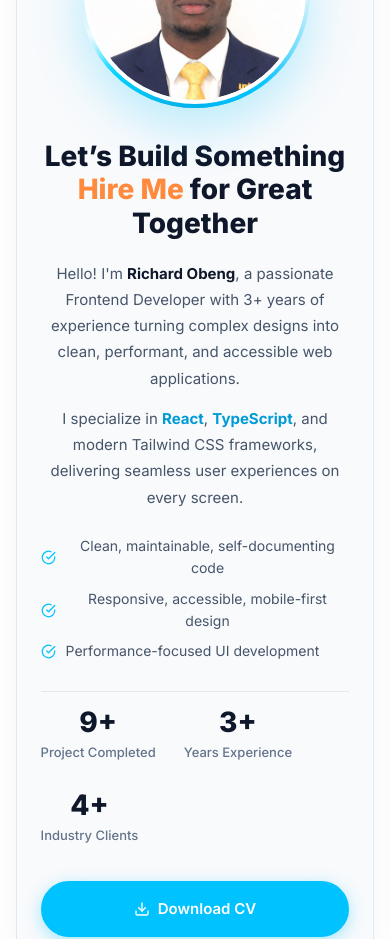
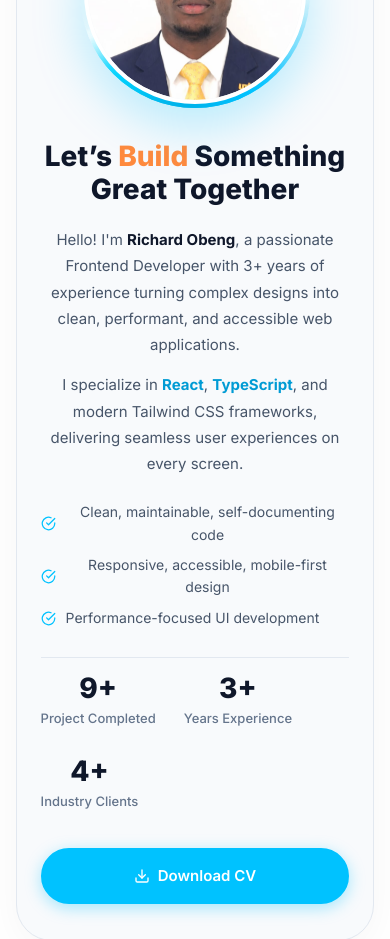
Before and after one commit to MrCorbyyy/my-portfolio, a React (Vite) app: page / in a window 390 px wide. Shown: the part 6140-7079 px from the top of the page. Built offline with nearby package versions, Linux system fonts and the light colour scheme.

Commit message:
feat: implement responsive About section with Framer Motion animations and profile details

```diff
--- a/src/sections/About.tsx
+++ b/src/sections/About.tsx
@@ -91,7 +91,7 @@ export default function About() {
                 marginBottom: '20px',
               }}
             >
-              Let’s Build Something <span style={{ color: '#FF8A3D' }}>Hire Me</span> for <br className="about-br" />
+              Let’s <span style={{ color: '#FF8A3D' }}>Build </span>Something <br className="about-br" />
               Great Together
             </h2>
 
```
